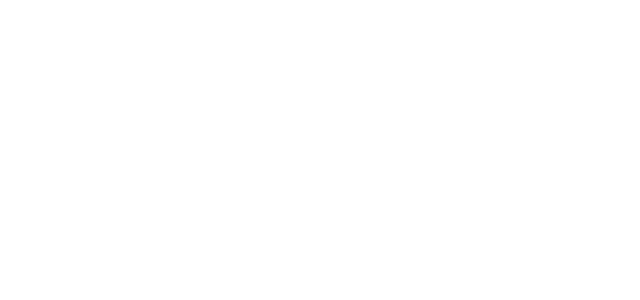
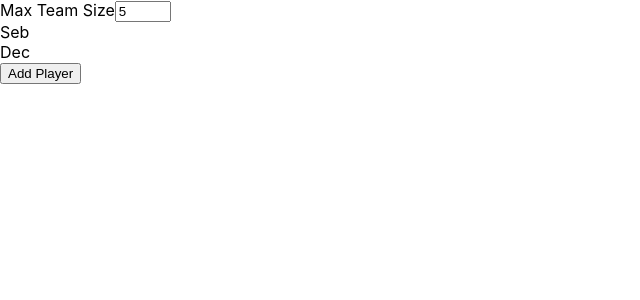
Before and after one commit to SScothorn/teamsheet, a React (Create React App) app: page / in a window 1280 px wide. Shown: the top 300 px of the page, without its empty margins (0-640 px from the left). Built offline with nearby package versions, Linux system fonts and the light colour scheme.

Commit message:
Added crude Max team form and player names form

```diff
--- a/src/App.tsx
+++ b/src/App.tsx
@@ -1,8 +1,10 @@
 import './App.css';
+import Setup from './pages/Setup/Setup';
 
 function App() {
 	return (
 		<div className="App">
+			<Setup />
 		</div>
 	);
 }
--- /dev/null
+++ b/src/components/Player/Player.ts
@@ -0,0 +1,3 @@
+export type Player = {
+	name: string;
+};
--- /dev/null
+++ b/src/components/Player/PlayerForm.tsx
@@ -0,0 +1,65 @@
+import { SyntheticEvent, useEffect, useState } from 'react';
+import { Player } from './Player';
+
+export type PlayerFormProps = {
+	onSubmit: (player: Player) => void;
+	onCancel: () => void;
+};
+
+export default function PlayerForm(props: PlayerFormProps) {
+	const { onSubmit, onCancel } = props;
+	const [name, setName] = useState('');
+	const [errors, setErrors] = useState<string[]>([]);
+	const [shouldShowErrors, setShouldShowErrors] = useState(false);
+
+	useEffect(validate, [name, shouldShowErrors]);
+
+	function handleSubmit(event: SyntheticEvent) {
+		event.preventDefault();
+		if (!isValid()) {
+			setShouldShowErrors(true);
+			return;
+		}
+		const player: Player = {
+			name,
+		};
+		// console.log(player);
+		onSubmit(player);
+	}
+
+	function onNameChanged(event: React.ChangeEvent<HTMLInputElement>) {
+		setName(event.target.value);
+		setShouldShowErrors(false);
+	}
+
+	function validate() {
+		const newErrors: string[] = [];
+
+		if (name.length <= 0) {
+			newErrors.push('Name is required.');
+		}
+		// console.log(`Should show errors: ${shouldShowErrors}. Validate: ${newErrors}`);
+		setErrors(newErrors);
+	}
+
+	function isValid() {
+		// console.log(`Is Valid: ${errors.length === 0}`);
+		return errors.length === 0;
+	}
+
+	const errorText = errors.map((error, i) => {
+		return <div key={i}>{error}</div>;
+	});
+
+	return (
+		<>
+			{shouldShowErrors && errorText}
+			<form>
+				<label htmlFor="name">Name</label>
+				<input type="text" name="name" value={name} onChange={onNameChanged} />
+			</form>
+			<button onClick={handleSubmit}>Save</button>
+			<button onClick={onCancel}>Cancel</button>
+		</>
+	);
+}
--- /dev/null
+++ b/src/components/SetupForm/SetupForm.tsx
@@ -0,0 +1,52 @@
+import { useState } from 'react';
+import { Player } from '../Player/Player';
+import PlayerForm from '../Player/PlayerForm';
+
+export default function SetupForm() {
+	const testDefaultPlayers: Player[] = [{ name: 'Seb' }, { name: 'Dec' }];
+	const [teamSize, setTeamSize] = useState(5);
+	const [players, setPlayers] = useState<Player[]>(testDefaultPlayers);
+	const [addingPlayer, setAddingPlayer] = useState(false);
+
+	function onTeamSizeChanged(event: React.ChangeEvent<HTMLInputElement>) {
+		setTeamSize(+event.target.value);
+	}
+
+	function onNewPlayerAdded(player: Player) {
+		const newPlayers = players;
+		newPlayers.push(player);
+		console.log(newPlayers);
+		setPlayers(newPlayers);
+		setAddingPlayer(false);
+	}
+
+	function onNewPlayerCancelled() {
+		setAddingPlayer(false);
+	}
+
+	const playersList = players.map((player, i) => {
+		console.log(player);
+		return <div key={i}>{player.name}</div>;
+	});
+
+	return (
+		<>
+			<form>
+				<label htmlFor="team-size">Max Team Size</label>
+				<input type="number" name="team-size" value={teamSize} min="1" max="11" onChange={onTeamSizeChanged} />
+			</form>
+			{playersList}
+			{addingPlayer ? (
+				<PlayerForm onSubmit={onNewPlayerAdded} onCancel={onNewPlayerCancelled} />
+			) : (
+				<button
+					onClick={() => {
+						setAddingPlayer(true);
+					}}
+				>
+					Add Player
+				</button>
+			)}
+		</>
+	);
+}
--- /dev/null
+++ b/src/pages/Setup/Setup.tsx
@@ -0,0 +1,9 @@
+import SetupForm from '../../components/SetupForm/SetupForm';
+
+export default function Setup() {
+	return (
+		<>
+			<SetupForm />
+		</>
+	);
+}
```
Also changed, not shown: src/components/Player/PlayerBox.tsx (added, +9 -0 lines).
